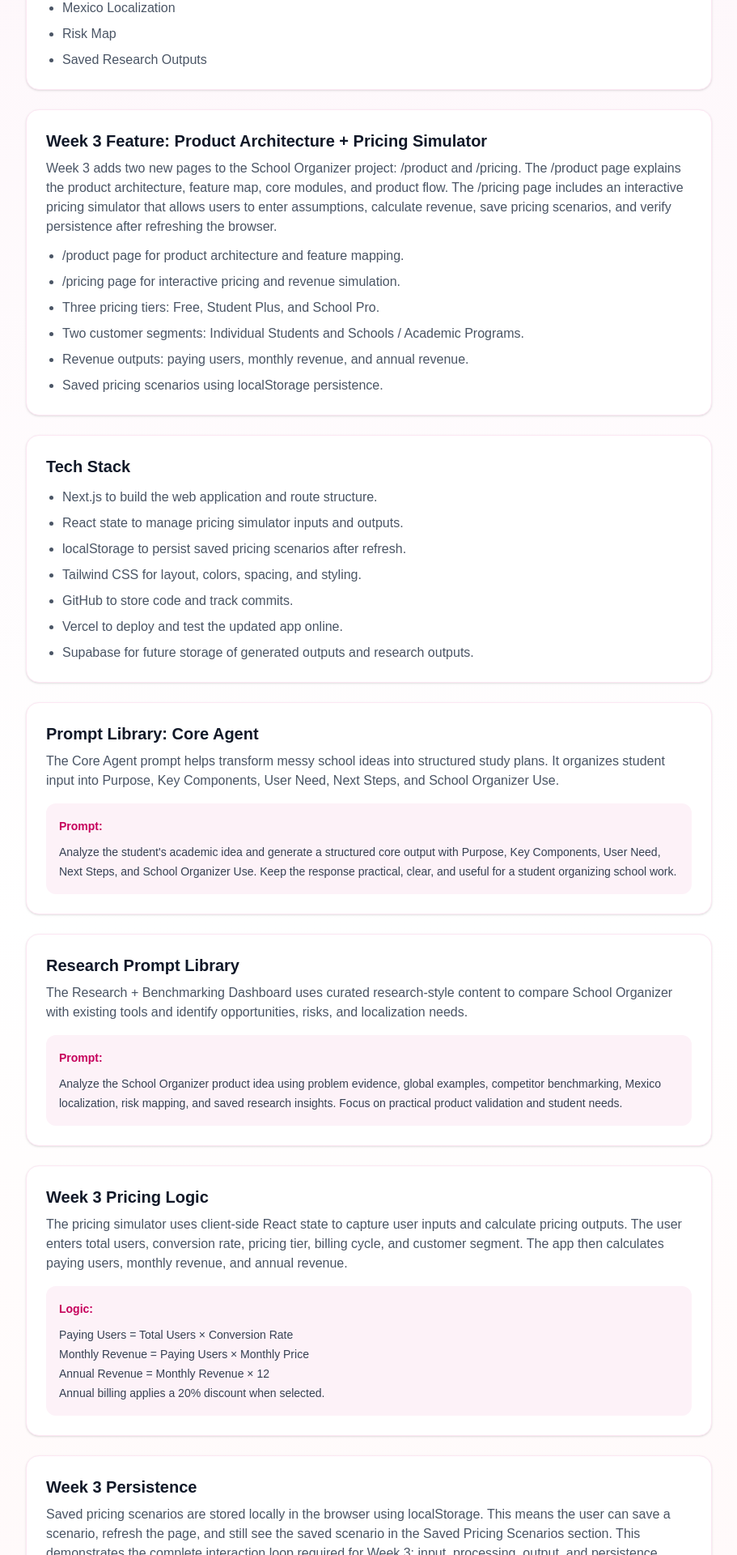
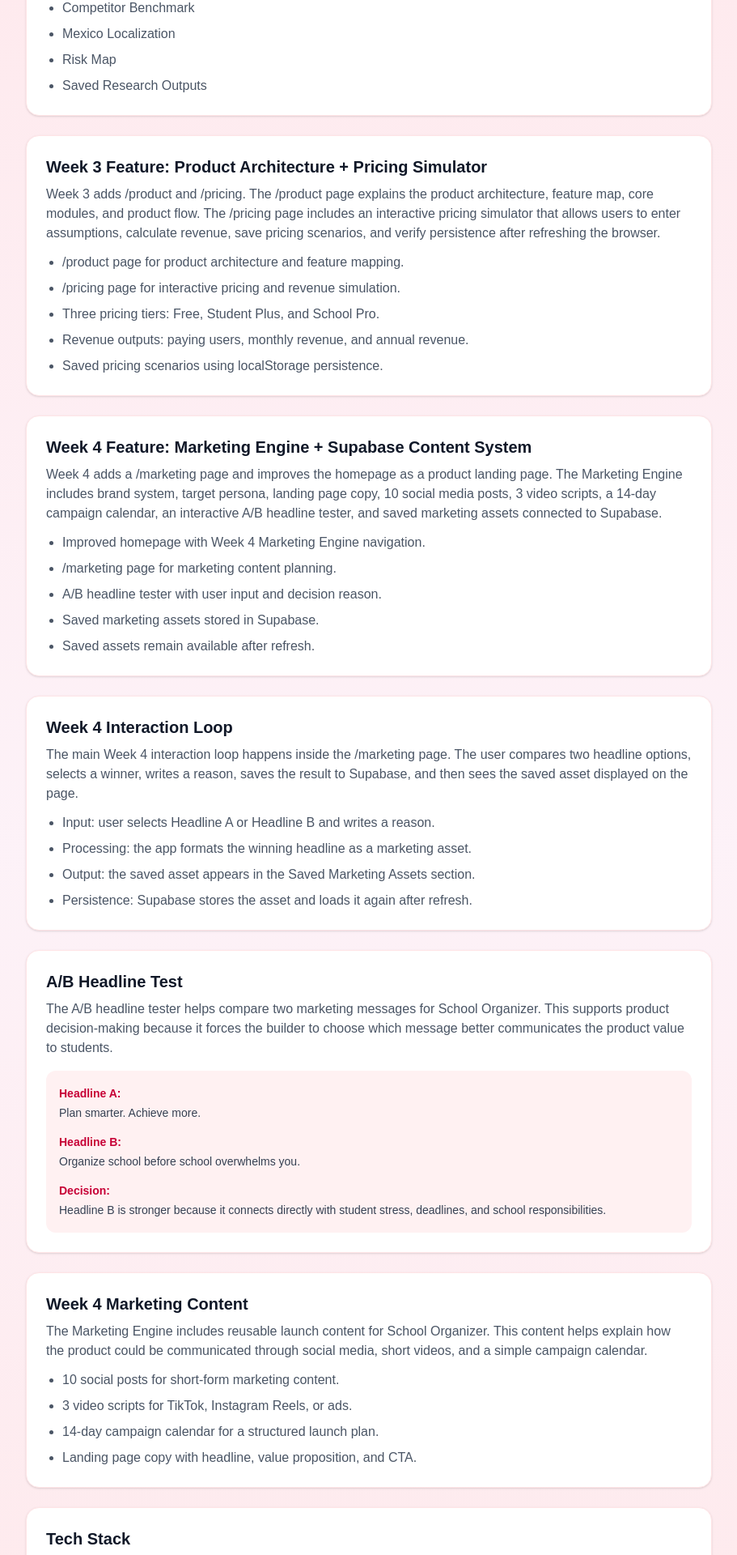
Before and after one commit to brendavegabaeza-wq/Organizador-escolar, a Next.js app: page /docs in a window 1280 px wide. Shown: the part 880-2800 px from the top of the page at 81% size, without its empty margins (184-1095 px from the left). Built offline with nearby package versions, Linux system fonts and the light colour scheme.

Commit message:
Update docs for Week 4 marketing engine

```diff
--- a/app/docs/page.tsx
+++ b/app/docs/page.tsx
@@ -1,8 +1,8 @@
 export default function DocsPage() {
   return (
-    <main className="min-h-screen bg-gradient-to-b from-pink-50 via-white to-rose-50 text-gray-900">
-      <nav className="flex items-center justify-between border-b border-pink-100 bg-white px-8 py-5 shadow-sm">
-        <h1 className="text-xl font-bold text-pink-600">
+    <main className="min-h-screen bg-gradient-to-b from-rose-100 via-pink-50 to-red-100 text-gray-900">
+      <nav className="flex items-center justify-between border-b border-rose-100 bg-white px-8 py-5 shadow-sm">
+        <h1 className="text-xl font-bold text-rose-600">
           School Organizer
         </h1>
 
@@ -12,14 +12,15 @@
           <a href="/research">Research</a>
           <a href="/product">Product</a>
           <a href="/pricing">Pricing</a>
-          <a href="/docs" className="font-bold text-pink-600">
+          <a href="/marketing">Marketing</a>
+          <a href="/docs" className="font-bold text-rose-600">
             Docs
           </a>
         </div>
       </nav>
 
       <section className="mx-auto max-w-4xl px-6 py-16">
-        <p className="mb-4 inline-block rounded-full bg-pink-100 px-4 py-2 text-sm font-semibold text-pink-700">
+        <p className="mb-4 inline-block rounded-full bg-rose-100 px-4 py-2 text-sm font-semibold text-rose-700">
           Documentation
         </p>
 
@@ -29,25 +30,26 @@
 
         <p className="mt-4 text-lg leading-8 text-gray-600">
           This documentation page explains the purpose, technical structure,
-          prompt design, research dashboard, product architecture, pricing
-          simulator, and future data plan for the School Organizer project.
+          product modules, pricing simulator, marketing engine, Supabase
+          persistence, testing plan, and future data structure for the School
+          Organizer project.
         </p>
 
         <div className="mt-10 grid gap-6">
-          <section className="rounded-2xl border border-pink-100 bg-white p-6 shadow-sm">
+          <section className="rounded-2xl border border-rose-100 bg-white p-6 shadow-sm">
             <h3 className="text-xl font-bold">Purpose</h3>
             <p className="mt-2 text-gray-600">
               School Organizer helps students organize tasks, subjects,
-              calendar events, notes, study plans, research insights, and
-              product planning decisions in one place.
+              calendar events, notes, study plans, research insights, pricing
+              scenarios, and marketing decisions in one connected product
+              system.
             </p>
           </section>
 
-          <section className="rounded-2xl border border-pink-100 bg-white p-6 shadow-sm">
+          <section className="rounded-2xl border border-rose-100 bg-white p-6 shadow-sm">
             <h3 className="text-xl font-bold">
               Week 1 Feature: Generative Core Agent
             </h3>
-
             <p className="mt-2 text-gray-600">
               The Week 1 feature adds a Generative Core Agent at /core. This
               page helps students turn messy school ideas into structured study
@@ -56,11 +58,10 @@
             </p>
           </section>
 
-          <section className="rounded-2xl border border-pink-100 bg-white p-6 shadow-sm">
+          <section className="rounded-2xl border border-rose-100 bg-white p-6 shadow-sm">
             <h3 className="text-xl font-bold">
               Week 2 Feature: Research + Benchmarking Dashboard
             </h3>
-
             <p className="mt-2 text-gray-600">
               The Week 2 feature adds a /research page to validate the School
               Organizer idea through problem evidence, global examples,
@@ -78,16 +79,15 @@
             </ul>
           </section>
 
-          <section className="rounded-2xl border border-pink-100 bg-white p-6 shadow-sm">
+          <section className="rounded-2xl border border-rose-100 bg-white p-6 shadow-sm">
             <h3 className="text-xl font-bold">
               Week 3 Feature: Product Architecture + Pricing Simulator
             </h3>
 
             <p className="mt-2 text-gray-600">
-              Week 3 adds two new pages to the School Organizer project:
-              /product and /pricing. The /product page explains the product
-              architecture, feature map, core modules, and product flow. The
-              /pricing page includes an interactive pricing simulator that
+              Week 3 adds /product and /pricing. The /product page explains the
+              product architecture, feature map, core modules, and product flow.
+              The /pricing page includes an interactive pricing simulator that
               allows users to enter assumptions, calculate revenue, save pricing
               scenarios, and verify persistence after refreshing the browser.
             </p>
@@ -96,189 +96,141 @@
               <li>/product page for product architecture and feature mapping.</li>
               <li>/pricing page for interactive pricing and revenue simulation.</li>
               <li>Three pricing tiers: Free, Student Plus, and School Pro.</li>
-              <li>
-                Two customer segments: Individual Students and Schools /
-                Academic Programs.
-              </li>
-              <li>
-                Revenue outputs: paying users, monthly revenue, and annual
-                revenue.
-              </li>
-              <li>
-                Saved pricing scenarios using localStorage persistence.
-              </li>
+              <li>Revenue outputs: paying users, monthly revenue, and annual revenue.</li>
+              <li>Saved pricing scenarios using localStorage persistence.</li>
             </ul>
           </section>
 
-          <section className="rounded-2xl border border-pink-100 bg-white p-6 shadow-sm">
-            <h3 className="text-xl font-bold">Tech Stack</h3>
+          <section className="rounded-2xl border border-rose-100 bg-white p-6 shadow-sm">
+            <h3 className="text-xl font-bold">
+              Week 4 Feature: Marketing Engine + Supabase Content System
+            </h3>
+
+            <p className="mt-2 text-gray-600">
+              Week 4 adds a /marketing page and improves the homepage as a
+              product landing page. The Marketing Engine includes brand system,
+              target persona, landing page copy, 10 social media posts, 3 video
+              scripts, a 14-day campaign calendar, an interactive A/B headline
+              tester, and saved marketing assets connected to Supabase.
+            </p>
 
             <ul className="mt-3 list-disc space-y-2 pl-5 text-gray-600">
-              <li>Next.js to build the web application and route structure.</li>
-              <li>React state to manage pricing simulator inputs and outputs.</li>
-              <li>
-                localStorage to persist saved pricing scenarios after refresh.
-              </li>
-              <li>Tailwind CSS for layout, colors, spacing, and styling.</li>
-              <li>GitHub to store code and track commits.</li>
-              <li>Vercel to deploy and test the updated app online.</li>
-              <li>
-                Supabase for future storage of generated outputs and research
-                outputs.
-              </li>
+              <li>Improved homepage with Week 4 Marketing Engine navigation.</li>
+              <li>/marketing page for marketing content planning.</li>
+              <li>A/B headline tester with user input and decision reason.</li>
+              <li>Saved marketing assets stored in Supabase.</li>
+              <li>Saved assets remain available after refresh.</li>
             </ul>
           </section>
 
-          <section className="rounded-2xl border border-pink-100 bg-white p-6 shadow-sm">
-            <h3 className="text-xl font-bold">Prompt Library: Core Agent</h3>
+          <section className="rounded-2xl border border-rose-100 bg-white p-6 shadow-sm">
+            <h3 className="text-xl font-bold">Week 4 Interaction Loop</h3>
 
             <p className="mt-2 text-gray-600">
-              The Core Agent prompt helps transform messy school ideas into
-              structured study plans. It organizes student input into Purpose,
-              Key Components, User Need, Next Steps, and School Organizer Use.
+              The main Week 4 interaction loop happens inside the /marketing
+              page. The user compares two headline options, selects a winner,
+              writes a reason, saves the result to Supabase, and then sees the
+              saved asset displayed on the page.
             </p>
 
-            <div className="mt-4 rounded-xl bg-pink-50 p-4 text-sm leading-6 text-gray-700">
-              <p className="font-bold text-pink-700">Prompt:</p>
-              <p className="mt-2">
-                Analyze the student&apos;s academic idea and generate a
-                structured core output with Purpose, Key Components, User Need,
-                Next Steps, and School Organizer Use. Keep the response
-                practical, clear, and useful for a student organizing school
-                work.
+            <ul className="mt-3 list-disc space-y-2 pl-5 text-gray-600">
+              <li>Input: user selects Headline A or Headline B and writes a reason.</li>
+              <li>Processing: the app formats the winning headline as a marketing asset.</li>
+              <li>Output: the saved asset appears in the Saved Marketing Assets section.</li>
+              <li>Persistence: Supabase stores the asset and loads it again after refresh.</li>
+            </ul>
+          </section>
+
+          <section className="rounded-2xl border border-rose-100 bg-white p-6 shadow-sm">
+            <h3 className="text-xl font-bold">A/B Headline Test</h3>
+
+            <p className="mt-2 text-gray-600">
+              The A/B headline tester helps compare two marketing messages for
+              School Organizer. This supports product decision-making because it
+              forces the builder to choose which message better communicates the
+              product value to students.
+            </p>
+
+            <div className="mt-4 rounded-xl bg-rose-50 p-4 text-sm leading-6 text-gray-700">
+              <p className="font-bold text-rose-700">Headline A:</p>
+              <p>Plan smarter. Achieve more.</p>
+
+              <p className="mt-3 font-bold text-rose-700">Headline B:</p>
+              <p>Organize school before school overwhelms you.</p>
+
+              <p className="mt-3 font-bold text-rose-700">Decision:</p>
+              <p>
+                Headline B is stronger because it connects directly with
+                student stress, deadlines, and school responsibilities.
               </p>
             </div>
           </section>
 
-          <section className="rounded-2xl border border-pink-100 bg-white p-6 shadow-sm">
-            <h3 className="text-xl font-bold">Research Prompt Library</h3>
+          <section className="rounded-2xl border border-rose-100 bg-white p-6 shadow-sm">
+            <h3 className="text-xl font-bold">Week 4 Marketing Content</h3>
 
             <p className="mt-2 text-gray-600">
-              The Research + Benchmarking Dashboard uses curated research-style
-              content to compare School Organizer with existing tools and
-              identify opportunities, risks, and localization needs.
-            </p>
-
-            <div className="mt-4 rounded-xl bg-pink-50 p-4 text-sm leading-6 text-gray-700">
-              <p className="font-bold text-pink-700">Prompt:</p>
-              <p className="mt-2">
-                Analyze the School Organizer product idea using problem
-                evidence, global examples, competitor benchmarking, Mexico
-                localization, risk mapping, and saved research insights. Focus
-                on practical product validation and student needs.
-              </p>
-            </div>
-          </section>
-
-          <section className="rounded-2xl border border-pink-100 bg-white p-6 shadow-sm">
-            <h3 className="text-xl font-bold">Week 3 Pricing Logic</h3>
-
-            <p className="mt-2 text-gray-600">
-              The pricing simulator uses client-side React state to capture
-              user inputs and calculate pricing outputs. The user enters total
-              users, conversion rate, pricing tier, billing cycle, and customer
-              segment. The app then calculates paying users, monthly revenue,
-              and annual revenue.
-            </p>
-
-            <div className="mt-4 rounded-xl bg-pink-50 p-4 text-sm leading-6 text-gray-700">
-              <p className="font-bold text-pink-700">Logic:</p>
-              <p className="mt-2">
-                Paying Users = Total Users × Conversion Rate
-              </p>
-              <p>Monthly Revenue = Paying Users × Monthly Price</p>
-              <p>Annual Revenue = Monthly Revenue × 12</p>
-              <p>Annual billing applies a 20% discount when selected.</p>
-            </div>
-          </section>
-
-          <section className="rounded-2xl border border-pink-100 bg-white p-6 shadow-sm">
-            <h3 className="text-xl font-bold">Week 3 Persistence</h3>
-
-            <p className="mt-2 text-gray-600">
-              Saved pricing scenarios are stored locally in the browser using
-              localStorage. This means the user can save a scenario, refresh the
-              page, and still see the saved scenario in the Saved Pricing
-              Scenarios section. This demonstrates the complete interaction loop
-              required for Week 3: input, processing, output, and persistence.
+              The Marketing Engine includes reusable launch content for School
+              Organizer. This content helps explain how the product could be
+              communicated through social media, short videos, and a simple
+              campaign calendar.
             </p>
 
             <ul className="mt-3 list-disc space-y-2 pl-5 text-gray-600">
-              <li>
-                Input: pricing tier, segment, total users, conversion rate, and
-                billing cycle.
-              </li>
-              <li>
-                Processing: revenue calculations are performed in the browser.
-              </li>
-              <li>
-                Output: calculated results appear in the revenue cards.
-              </li>
-              <li>
-                Persistence: saved scenarios remain visible after refresh using
-                localStorage.
-              </li>
+              <li>10 social posts for short-form marketing content.</li>
+              <li>3 video scripts for TikTok, Instagram Reels, or ads.</li>
+              <li>14-day campaign calendar for a structured launch plan.</li>
+              <li>Landing page copy with headline, value proposition, and CTA.</li>
             </ul>
           </section>
 
-          <section className="rounded-2xl border border-pink-100 bg-white p-6 shadow-sm">
+          <section className="rounded-2xl border border-rose-100 bg-white p-6 shadow-sm">
+            <h3 className="text-xl font-bold">Tech Stack</h3>
+
+            <ul className="mt-3 list-disc space-y-2 pl-5 text-gray-600">
+              <li>Next.js for the web application and route structure.</li>
+              <li>React state for the interactive A/B headline tester.</li>
+              <li>Tailwind CSS for layout, colors, spacing, and styling.</li>
+              <li>Supabase for backend database persistence.</li>
+              <li>GitHub for version control and commit history.</li>
+              <li>Vercel for deployment and live testing.</li>
+            </ul>
+          </section>
+
+          <section className="rounded-2xl border border-rose-100 bg-white p-6 shadow-sm">
             <h3 className="text-xl font-bold">
-              Future Supabase Table: core_outputs
+              Supabase Table: marketing_assets
             </h3>
 
             <p className="mt-2 text-gray-600">
-              Future versions can store generated Core Agent outputs in a
-              Supabase table called core_outputs.
+              Week 4 uses a real Supabase table called marketing_assets to store
+              saved marketing decisions from the A/B headline tester.
             </p>
 
             <ul className="mt-3 list-disc space-y-2 pl-5 text-gray-600">
-              <li>input_text</li>
-              <li>output_type</li>
-              <li>generated_output</li>
+              <li>id</li>
+              <li>asset_type</li>
+              <li>campaign_name</li>
+              <li>headline_a</li>
+              <li>headline_b</li>
+              <li>winner</li>
+              <li>reason</li>
+              <li>content</li>
               <li>created_at</li>
             </ul>
           </section>
 
-          <section className="rounded-2xl border border-pink-100 bg-white p-6 shadow-sm">
-            <h3 className="text-xl font-bold">
-              Future Supabase Table: research_outputs
-            </h3>
-
-            <p className="mt-2 text-gray-600">
-              Future versions can store saved research findings in a Supabase
-              table called research_outputs.
-            </p>
+          <section className="rounded-2xl border border-rose-100 bg-white p-6 shadow-sm">
+            <h3 className="text-xl font-bold">Testing Plan</h3>
 
             <ul className="mt-3 list-disc space-y-2 pl-5 text-gray-600">
-              <li>research_title</li>
-              <li>research_category</li>
-              <li>research_summary</li>
-              <li>source_notes</li>
-              <li>created_at</li>
-            </ul>
-          </section>
-
-          <section className="rounded-2xl border border-pink-100 bg-white p-6 shadow-sm">
-            <h3 className="text-xl font-bold">
-              Future Supabase Table: pricing_scenarios
-            </h3>
-
-            <p className="mt-2 text-gray-600">
-              Week 3 uses localStorage for verified browser persistence. A
-              future backend version could store pricing scenarios in Supabase
-              using a pricing_scenarios table.
-            </p>
-
-            <ul className="mt-3 list-disc space-y-2 pl-5 text-gray-600">
-              <li>segment</li>
-              <li>tier</li>
-              <li>total_users</li>
-              <li>conversion_rate</li>
-              <li>billing_cycle</li>
-              <li>paying_users</li>
-              <li>monthly_revenue</li>
-              <li>annual_revenue</li>
-              <li>created_at</li>
+              <li>Test 1: Open the improved homepage and confirm Marketing navigation works.</li>
+              <li>Test 2: Open /marketing and confirm the page loads correctly.</li>
+              <li>Test 3: Select a headline winner and confirm the live preview updates.</li>
+              <li>Test 4: Save the marketing asset and confirm it appears on the page.</li>
+              <li>Test 5: Confirm the saved asset appears inside Supabase.</li>
+              <li>Test 6: Refresh /marketing and confirm the saved asset remains visible.</li>
+              <li>Test 7: Repeat testing on the deployed Vercel URL.</li>
             </ul>
           </section>
         </div>
```
